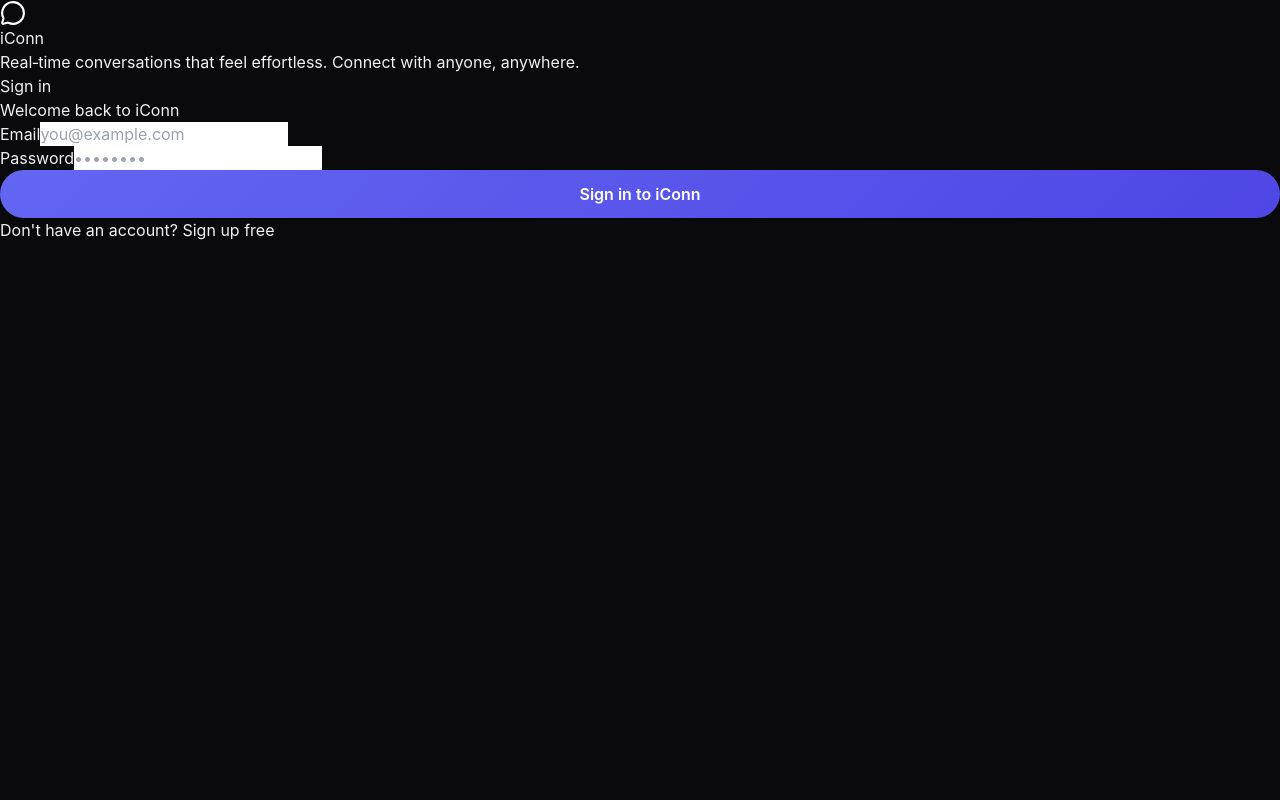
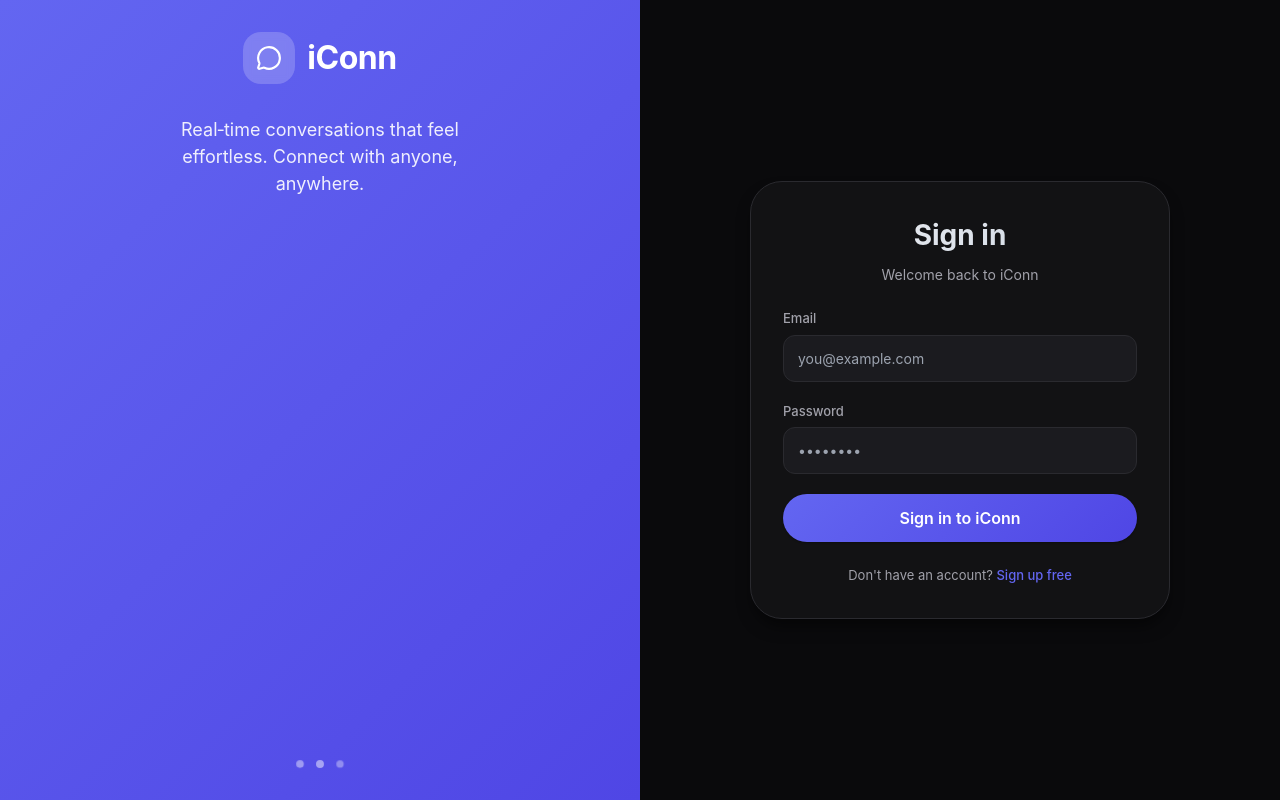
Before and after one commit to Akpali9/iConn, a React (Vite) app: page / in a window 1280 px wide. Built offline with nearby package versions, Linux system fonts and the light colour scheme; no server answers.

Commit message:
Update index.css

```diff
--- a/src/index.css
+++ b/src/index.css
@@ -1075,3 +1075,193 @@ body {
     display: none;
   }
 }
+/* ========== AUTH PAGE (split screen) ========== */
+.auth-root {
+  display: flex;
+  min-height: 100vh;
+  background: var(--bg);
+}
+
+/* Brand panel (left) */
+.auth-brand {
+  flex: 1;
+  background: linear-gradient(135deg, var(--accent), var(--accent-dark));
+  display: flex;
+  flex-direction: column;
+  justify-content: center;
+  align-items: center;
+  padding: 2rem;
+  color: white;
+  position: relative;
+  overflow: hidden;
+}
+
+.auth-brand-logo {
+  display: flex;
+  align-items: center;
+  gap: 12px;
+  margin-bottom: 2rem;
+}
+
+.auth-brand-icon {
+  background: rgba(255,255,255,0.2);
+  width: 52px;
+  height: 52px;
+  border-radius: 18px;
+  display: flex;
+  align-items: center;
+  justify-content: center;
+  backdrop-filter: blur(4px);
+}
+
+.auth-brand-name {
+  font-size: 32px;
+  font-weight: 700;
+  letter-spacing: -0.5px;
+}
+
+.auth-brand-tagline {
+  font-size: 18px;
+  text-align: center;
+  max-width: 320px;
+  line-height: 1.5;
+  opacity: 0.9;
+  margin-bottom: 3rem;
+}
+
+.auth-brand-dots {
+  display: flex;
+  gap: 12px;
+  margin-top: auto;
+}
+
+.auth-brand-dots span {
+  width: 8px;
+  height: 8px;
+  background: rgba(255,255,255,0.5);
+  border-radius: 50%;
+  animation: pulse 1.5s infinite;
+}
+
+.auth-brand-dots span:nth-child(2) { animation-delay: 0.3s; }
+.auth-brand-dots span:nth-child(3) { animation-delay: 0.6s; }
+
+/* Form panel (right) */
+.auth-form-side {
+  flex: 1;
+  display: flex;
+  align-items: center;
+  justify-content: center;
+  padding: 2rem;
+}
+
+.auth-card {
+  width: 100%;
+  max-width: 420px;
+  background: var(--surface);
+  border-radius: 32px;
+  padding: 2rem;
+  box-shadow: var(--shadow-lg);
+  border: 1px solid var(--border);
+}
+
+.auth-card-header {
+  text-align: center;
+  margin-bottom: 1.5rem;
+}
+
+.auth-card-title {
+  font-size: 28px;
+  font-weight: 700;
+  margin-bottom: 8px;
+  background: linear-gradient(135deg, var(--text), #cbd5e1);
+  -webkit-background-clip: text;
+  background-clip: text;
+  color: transparent;
+}
+
+.auth-card-sub {
+  color: var(--text-dim);
+  font-size: 14px;
+}
+
+.auth-error {
+  background: var(--error);
+  color: white;
+  padding: 10px 14px;
+  border-radius: var(--r-md);
+  font-size: 13px;
+  margin-bottom: 1rem;
+  text-align: center;
+}
+
+.field {
+  margin-bottom: 1.25rem;
+}
+
+.field label {
+  display: block;
+  font-size: 13px;
+  font-weight: 500;
+  margin-bottom: 6px;
+  color: var(--text-dim);
+}
+
+.field input {
+  width: 100%;
+  padding: 12px 14px;
+  background: var(--surface-2);
+  border: 1px solid var(--border);
+  border-radius: var(--r-md);
+  color: var(--text);
+  font-size: 14px;
+  transition: var(--transition);
+}
+
+.field input:focus {
+  outline: none;
+  border-color: var(--accent);
+  box-shadow: 0 0 0 3px var(--accent-bg);
+}
+
+.auth-switch {
+  text-align: center;
+  margin-top: 1.5rem;
+  font-size: 13px;
+  color: var(--text-dim);
+}
+
+.auth-switch span {
+  color: var(--accent);
+  cursor: pointer;
+  font-weight: 500;
+  transition: var(--transition);
+}
+
+.auth-switch span:hover {
+  text-decoration: underline;
+}
+
+@keyframes pulse {
+  0%, 100% { opacity: 0.3; transform: scale(0.8); }
+  50% { opacity: 1; transform: scale(1); }
+}
+
+@media (max-width: 768px) {
+  .auth-root {
+    flex-direction: column;
+  }
+  .auth-brand {
+    padding: 2rem 1rem;
+    min-height: 40vh;
+  }
+  .auth-brand-tagline {
+    font-size: 16px;
+  }
+  .auth-form-side {
+    padding: 1.5rem;
+  }
+  .auth-card {
+    padding: 1.5rem;
+  }
+}
```
